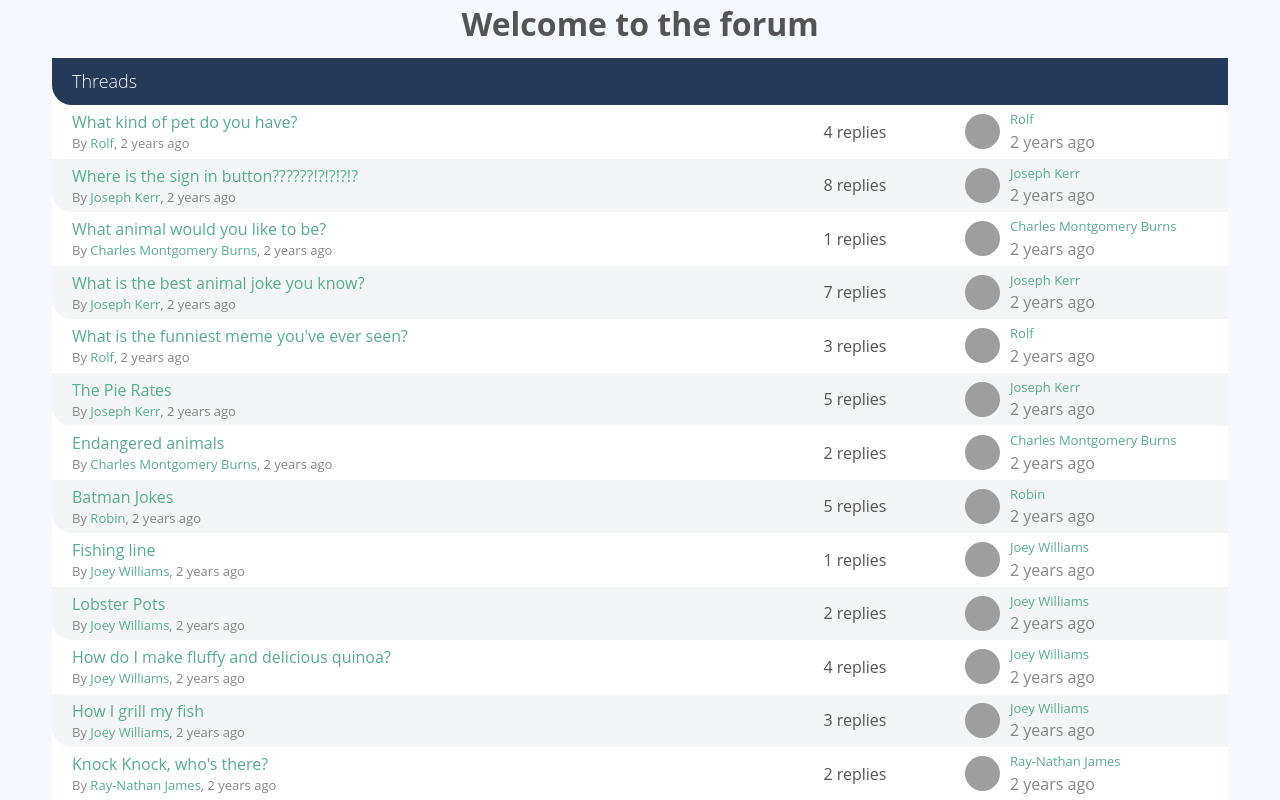
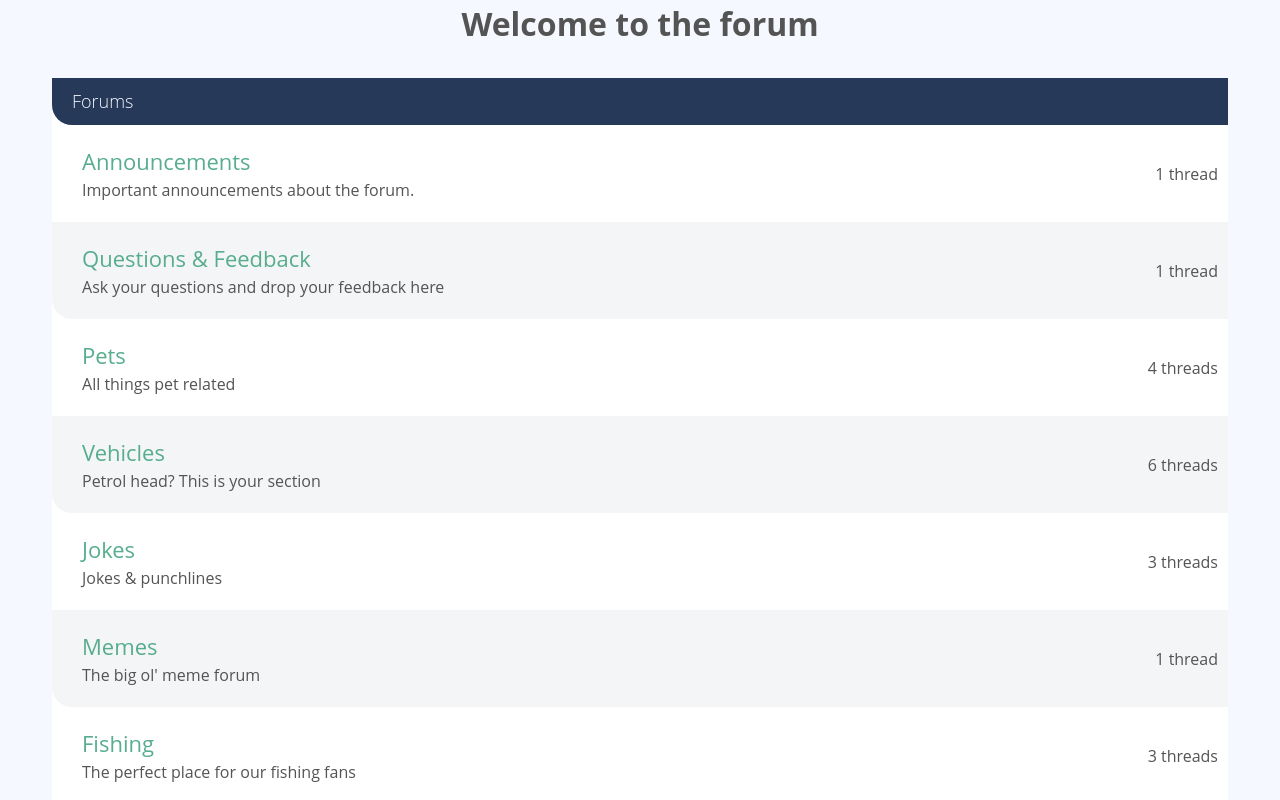
Before and after one commit to DiSalvio/vueschool-masterclass, a Vue app in the folder forum/: page / in a window 1280 px wide. Shown: the top 800 px of the page. Built offline with nearby package versions, Linux system fonts and the light colour scheme; grey boxes are pictures that could not be loaded.

Commit message:
Add forum list and show it on home page instead of thread list

```diff
--- /dev/null
+++ b/forum/src/components/ForumList.vue
@@ -0,0 +1,41 @@
+<template>
+  <div class="col-full">
+    <div class="forum-list">
+      <h2 class="list-title">
+        Forums
+      </h2>
+
+      <div v-for="forum in forums" :key="forum.id" class="forum-listing">
+        <div class="forum-details">
+          <router-link
+            class="text-xlarge"
+            :to="{name: 'ForumShow', params: { id: forum.id }}"
+          >
+            {{ forum.name }}
+          </router-link>
+          <p>{{ forum.description }}</p>
+        </div>
+
+        <div class="threads-count"/>
+          <p>
+            <span class="count">{{ forum.threads?.length || 0 }}</span>
+            {{ forum.threads?.length === 1 ? 'thread' : 'threads' }}
+          </p>
+        </div>
+
+        <div class="last-thread">
+        </div>
+    </div>
+  </div>
+</template>
+
+<script>
+export default {
+  props: {
+    forums: {
+      required: true,
+      type: Array
+    }
+  }
+}
+</script>
--- a/forum/src/pages/PageHome.vue
+++ b/forum/src/pages/PageHome.vue
@@ -1,18 +1,18 @@
 <template>
   <h1>Welcome to the forum</h1>
-  <ThreadList :threads="threads"/>
+  <ForumList :forums="forums"/>
 </template>
 
 <script>
 import sourceData from '@/data.json'
-import ThreadList from '@/components/ThreadList.vue'
+import ForumList from '@/components/ForumList.vue'
 export default {
   components: {
-    ThreadList
+    ForumList
   },
   data () {
     return {
-      threads: sourceData.threads
+      forums: sourceData.forums
     }
   }
 }
```
